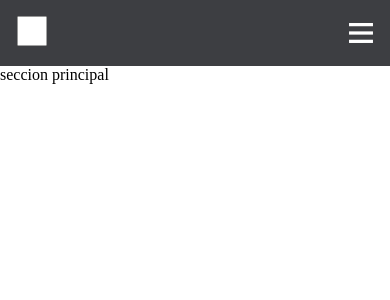
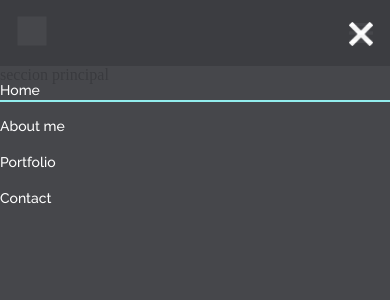
Before and after one commit to memo2898/porfolio, a React (Vite) app: page / in a window 390 px wide. Both pictures are taken after a click on the picture 361 px from the left and 33 px from the top of the page. Shown: the top 300 px of the page. Built offline with nearby package versions, Linux system fonts and the light colour scheme.

Commit message:
moMENTO antes de cambiar

```diff
--- a/src/components/global/header/BtnMenu.jsx
+++ b/src/components/global/header/BtnMenu.jsx
@@ -1,16 +1,36 @@
 import { useState } from 'react';
 import bars from '../../../assets/WEBP/bars.webp';
+import close from '../../../assets/WEBP/close.webp';
+import OpcionesMenu from './OpcionesMenu';
 
 function BtnMenu() {
     const [isOpen, setIsOpen] = useState(false);
     const handlerMenu = ()=>{
-        alert("Manejar")
+      setIsOpen(!isOpen)
     }
 
   return (
+    <>
     <div className='cont-btnMenu'>
         <img src={bars} className='btnMenu' onClick={handlerMenu}/>
     </div>
+
+    {/**Aqui la ventana cuando click menu start */}
+        <section className={`area-menu-responsive ${isOpen?"":"ocultar-menu"}` }>
+            <div className="cont-btn-cerrar">
+              <div className="margen_general">
+                  <img src={close} className='btnMenu' onClick={handlerMenu}/>
+              </div>
+            </div>
+
+            <div className="cont-opciones-menu-mobile">
+                <OpcionesMenu/>
+             </div>
+
+        </section>
+    {/**Aqui la ventana cuando click menu end */}
+
+    </>
   )
 }
 
--- a/src/components/global/header/Header.css
+++ b/src/components/global/header/Header.css
@@ -9,6 +9,7 @@
     list-style: none;
     gap: 20px;
     color: var(--blanco);
+    padding: 0;
 }
 
 .cont-elementos-header {
@@ -78,6 +79,28 @@
     display:none;
 }
 
+
+.ocultar-menu{
+    display: none;
+}
+.area-menu-responsive {
+    background-color: var(--gris-claro);
+    opacity: 0.95;
+    position: fixed;
+    height: 100vh;
+    width: 100vw;
+    left: 0;
+    top: 0;
+}
+
+
+.cont-btn-cerrar {
+    padding-top: 1.4rem;
+    padding-bottom: 1rem;
+    justify-content: end;
+    display: flex;
+}
+
 @media (max-width:640px){
     .cont-opciones_menu{
         display: none;
@@ -85,4 +108,8 @@
     .cont-btnMenu{
         display:flex;
     }
+
+    .opciones_menu{
+        flex-direction: column;
+    }
 }
--- a/src/components/global/header/Header.jsx
+++ b/src/components/global/header/Header.jsx
@@ -18,7 +18,9 @@ function Header() {
                     <img src={logo_ico} alt="Logo Sistema"  className='logo-header' />
                 </div>
             {/**Logo end */}
+            <div className="cont-opciones_menu">
             <OpcionesMenu/>
+            </div>
             <BtnMenu/>
 
             </div>
--- a/src/components/global/header/OpcionesMenu.jsx
+++ b/src/components/global/header/OpcionesMenu.jsx
@@ -5,7 +5,7 @@ function OpcionesMenu() {
   return (
     <>
                 {/**Opciones de menu start*/}
-                <div className="cont-opciones_menu">
+
                     <ul className="opciones_menu">
 
                         <NavLink to="/" className="opcion_menu">
@@ -25,7 +25,7 @@ function OpcionesMenu() {
                         </NavLink>
 
                     </ul>
-            </div>
+
             {/**Opciones de menu end */}
     </>
   )
```
Also changed, not shown: src/assets/SVG/close.svg (added), src/assets/WEBP/close.webp (added).
